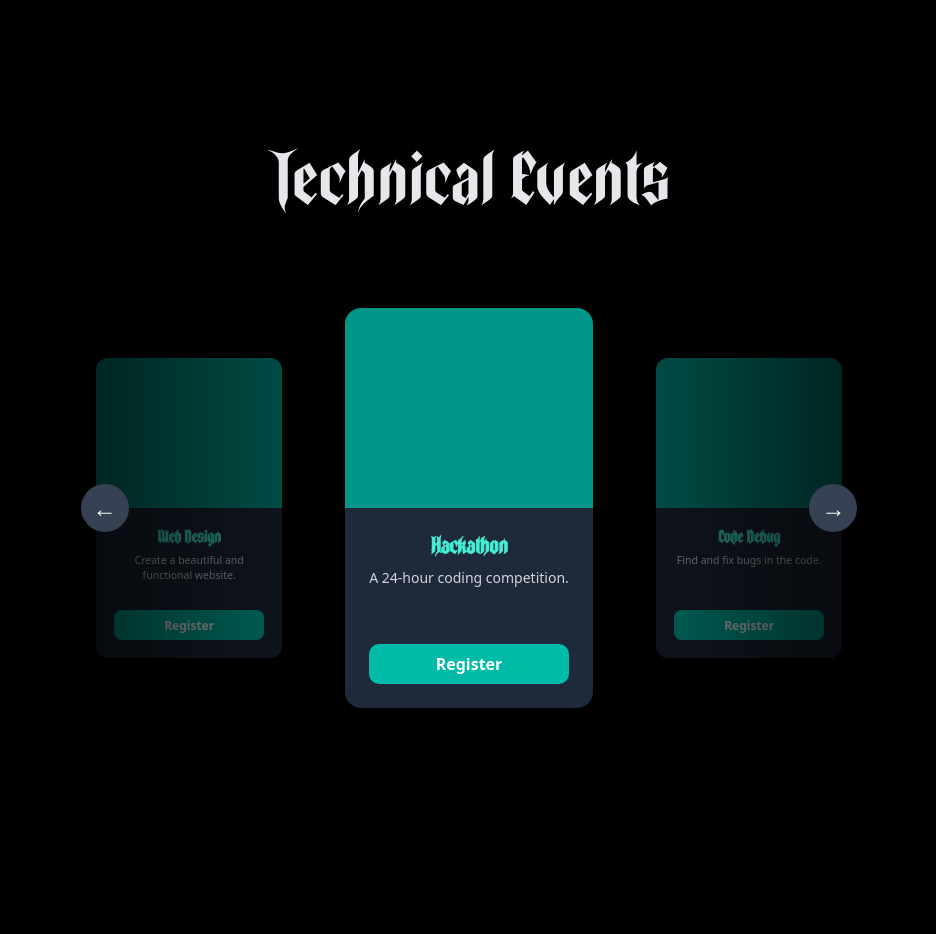
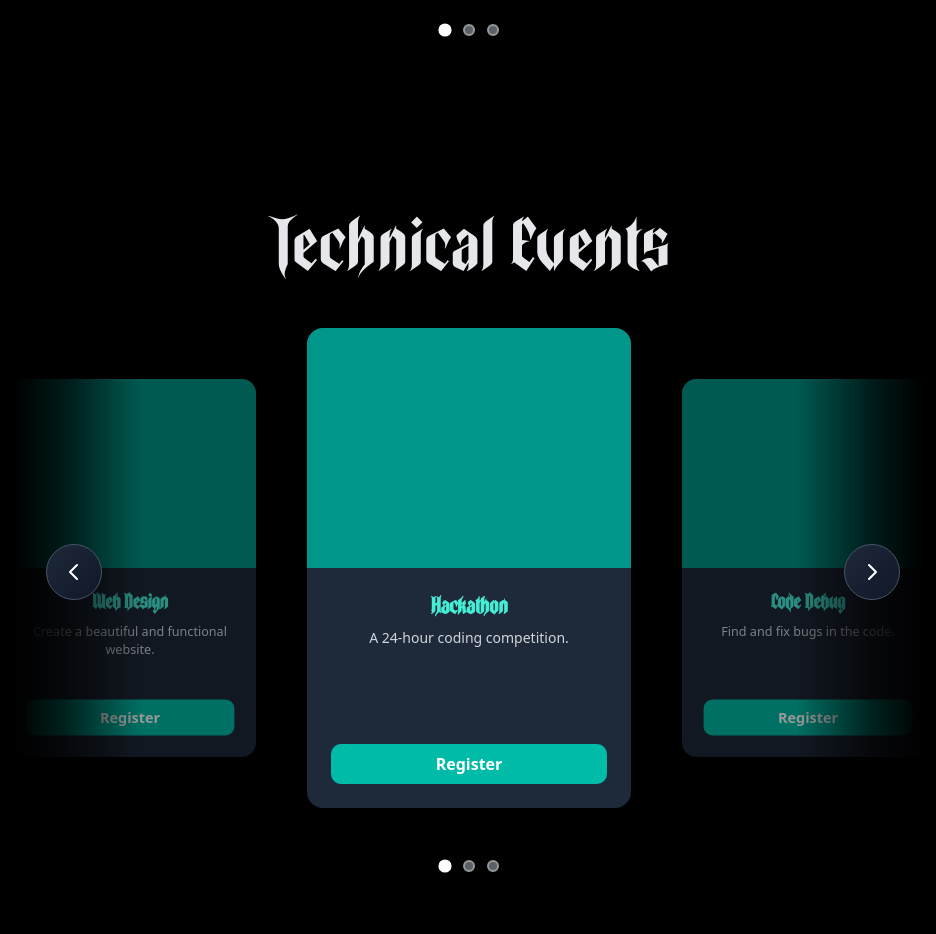
Before and after one commit to siddhantcvdi/Infotsav-25, a React (Vite) app: page /events in a window 1280 px wide. Shown: the part 1520-2454 px from the top of the page, without its empty margins (171-1107 px from the left). Built offline with nearby package versions, Linux system fonts and the light colour scheme.

Commit message:
events page update

```diff
--- a/src/Components/EventsPage/ArrowNavButton.tsx
+++ b/src/Components/EventsPage/ArrowNavButton.tsx
@@ -4,13 +4,43 @@ const ArrowNavButton: React.FC<{
   direction: "left" | "right";
   onClick: () => void;
 }> = ({ direction, onClick }) => (
-  <div
+  <button
     onClick={onClick}
-    className="w-12 h-12 bg-gray-700 hover:bg-teal-500 text-white text-2xl font-bold rounded-full flex items-center justify-center cursor-pointer transition-all duration-300 hover:scale-110"
+    className="group w-14 h-14 bg-gradient-to-br from-gray-800 to-gray-900 hover:from-teal-600 hover:to-teal-700 text-white rounded-full flex items-center justify-center cursor-pointer transition-all duration-300 hover:scale-110 hover:shadow-2xl hover:shadow-teal-500/25 border border-gray-600 hover:border-teal-400 focus:outline-none focus:ring-2 focus:ring-teal-500 focus:ring-offset-2 focus:ring-offset-gray-900"
     aria-label={direction === "left" ? "Previous" : "Next"}
   >
-    {direction === "left" ? "←" : "→"}
-  </div>
+    {direction === "left" ? (
+      <svg
+        className="w-6 h-6 transition-all duration-300"
+        fill="none"
+        stroke="currentColor"
+        viewBox="0 0 24 24"
+        xmlns="http://www.w3.org/2000/svg"
+      >
+        <path
+          strokeLinecap="round"
+          strokeLinejoin="round"
+          strokeWidth={2}
+          d="M15 19l-7-7 7-7"
+        />
+      </svg>
+    ) : (
+      <svg
+        className="w-6 h-6 transition-all duration-300"
+        fill="none"
+        stroke="currentColor"
+        viewBox="0 0 24 24"
+        xmlns="http://www.w3.org/2000/svg"
+      >
+        <path
+          strokeLinecap="round"
+          strokeLinejoin="round"
+          strokeWidth={2}
+          d="M9 5l7 7-7 7"
+        />
+      </svg>
+    )}
+  </button>
 );
 
 export default ArrowNavButton;
--- a/src/Components/EventsPage/Domain.tsx
+++ b/src/Components/EventsPage/Domain.tsx
@@ -1,4 +1,4 @@
-import React, { useState } from "react";
+import React, { useState, useEffect, useRef } from "react";
 import Card from "./Card";
 import ArrowNavButton from "./ArrowNavButton";
 
@@ -21,15 +21,65 @@ const Domain: React.FC<DomainProps> = ({
   setCurrentIndex,
 }) => {
   const [direction, setDirection] = useState<"left" | "right">("right");
+  const [hasInteracted, setHasInteracted] = useState(false);
+  const autoScrollIntervalRef = useRef<NodeJS.Timeout | null>(null);
+
+  // Auto-scroll function
+  const autoScroll = () => {
+    setDirection("right");
+    setHasInteracted(true);
+    setCurrentIndex((currentIndex + 1) % cards.length);
+  };
+
+  // Start auto-scroll timer
+  const startAutoScroll = () => {
+    if (autoScrollIntervalRef.current) {
+      clearInterval(autoScrollIntervalRef.current);
+    }
+    autoScrollIntervalRef.current = setInterval(autoScroll, 10000); // 10 seconds
+  };
+
+  // Stop auto-scroll timer
+  const stopAutoScroll = () => {
+    if (autoScrollIntervalRef.current) {
+      clearInterval(autoScrollIntervalRef.current);
+      autoScrollIntervalRef.current = null;
+    }
+  };
+
+  // Reset auto-scroll timer (called on manual navigation)
+  const resetAutoScroll = () => {
+    stopAutoScroll();
+    startAutoScroll();
+  };
+
+  // Initialize auto-scroll on mount
+  useEffect(() => {
+    startAutoScroll();
+
+    // Cleanup on unmount
+    return () => {
+      stopAutoScroll();
+    };
+  }, []);
+
+  // Restart auto-scroll when currentIndex changes
+  useEffect(() => {
+    startAutoScroll();
+  }, [currentIndex]);
 
   const goToPrevious = () => {
-    setDirection("left");
+    setDirection("right");
+    setHasInteracted(true);
     setCurrentIndex(currentIndex === 0 ? cards.length - 1 : currentIndex - 1);
+    resetAutoScroll(); // Reset timer on manual navigation
   };
 
   const goToNext = () => {
-    setDirection("right");
+    setDirection("left");
+    setHasInteracted(true);
     setCurrentIndex(currentIndex === cards.length - 1 ? 0 : currentIndex + 1);
+    resetAutoScroll(); // Reset timer on manual navigation
   };
 
   const leftIndex = (currentIndex - 1 + cards.length) % cards.length;
@@ -45,23 +95,32 @@ const Domain: React.FC<DomainProps> = ({
   };
 
   return (
-    <div className="w-full flex flex-col justify-center items-center space-y-8">
-      <h2 className="text-[5vw] text-center text-gray-200 font-cattedrale tracking-wide">
+    <div className="w-full flex flex-col justify-center items-center">
+      <h2 className="text-[5vw] text-center text-gray-200 font-cattedrale tracking-wide mb-0">
         {domainName}
       </h2>
+      <div style={{ marginTop: '-1.5rem' }} />
 
       {/* Carousel container */}
-      <div className="relative h-[500px] w-[80%] max-w-[1200px] flex justify-center items-center overflow-hidden">
-        {/* Left nav button */}
-        <div className="absolute left-4 z-10">
-          <ArrowNavButton direction="left" onClick={goToPrevious} />
+      <div className="relative h-[400px] sm:h-[520px] md:h-[600px] w-[98vw] sm:w-[90%] max-w-[1400px] flex items-center justify-center overflow-x-hidden">
+        {/* Fade overlays - hidden on mobile, narrower on sm */}
+        <div className="hidden sm:block pointer-events-none absolute left-0 top-0 h-full w-6 sm:w-16 md:w-32 z-20" style={{background: 'linear-gradient(to right, rgba(0,0,0,1) 0%, rgba(0,0,0,0.7) 40%, rgba(0,0,0,0) 100%)'}} />
+        <div className="hidden sm:block pointer-events-none absolute right-0 top-0 h-full w-6 sm:w-16 md:w-32 z-20" style={{background: 'linear-gradient(to left, rgba(0,0,0,1) 0%, rgba(0,0,0,0.7) 40%, rgba(0,0,0,0) 100%)'}} />
+
+        {/* Left nav button - always at side, smaller on mobile */}
+        <div className="absolute left-1 sm:left-8 top-1/2 -translate-y-1/2 z-30">
+          <div className="w-10 h-10 sm:w-12 sm:h-12">
+            <ArrowNavButton direction="left" onClick={goToPrevious} />
+          </div>
         </div>
 
         {/* Cards wrapper */}
-        <div className="flex items-center justify-center gap-8 h-full w-full">
-          {/* Left card */}
-          <div className="relative h-[400px] w-[300px] transform scale-75 opacity-50 transition-all duration-500 ease-out">
-            <div className="absolute inset-0 bg-gradient-to-l from-transparent to-black opacity-50"></div>
+        <div className="flex items-center justify-center h-full w-full relative">
+          {/* Left card - hide on mobile */}
+          <div
+            className="hidden sm:block absolute left-0 top-1/2 -translate-y-1/2 z-10 h-[220px] sm:h-[320px] md:h-[420px] w-[120px] sm:w-[200px] md:w-[280px] scale-90 opacity-60 transition-all duration-500 ease-out"
+            style={{ left: '-24px' }}
+          >
             <Card
               id={getCardId(leftIndex)}
               title={cards[leftIndex].title}
@@ -70,12 +129,10 @@ const Domain: React.FC<DomainProps> = ({
             />
           </div>
 
-          {/* Center card */}
+          {/* Center card - responsive size, narrower on mobile */}
           <div
             key={currentIndex}
-            className={`h-[400px] w-[300px] transform transition-all duration-500 ease-out ${
-              direction === "right" ? "translate-x-0" : "-translate-x-0"
-            }`}
+            className={`relative z-20 h-[320px] sm:h-[380px] md:h-[480px] w-[70vw] max-w-[95vw] sm:w-[260px] md:w-[340px] mx-auto transition-all duration-500 ease-out px-2 ${hasInteracted ? (direction === "right" ? "animate-slide-in-right" : "animate-slide-in-left") : ""}`}
           >
             <Card
               id={getCardId(currentIndex)}
@@ -85,9 +142,11 @@ const Domain: React.FC<DomainProps> = ({
             />
           </div>
 
-          {/* Right card */}
-          <div className="relative h-[400px] w-[300px] transform scale-75 opacity-50 transition-all duration-500 ease-out">
-            <div className="absolute inset-0 bg-gradient-to-r from-transparent to-black opacity-50"></div>
+          {/* Right card - hide on mobile */}
+          <div
+            className="hidden sm:block absolute right-0 top-1/2 -translate-y-1/2 z-10 h-[220px] sm:h-[320px] md:h-[420px] w-[120px] sm:w-[200px] md:w-[280px] scale-90 opacity-60 transition-all duration-500 ease-out"
+            style={{ right: '-24px' }}
+          >
             <Card
               id={getCardId(rightIndex)}
               title={cards[rightIndex].title}
@@ -97,10 +156,32 @@ const Domain: React.FC<DomainProps> = ({
           </div>
         </div>
 
-        {/* Right nav button */}
-        <div className="absolute right-4 z-10">
-          <ArrowNavButton direction="right" onClick={goToNext} />
+        {/* Right nav button - always at side, smaller on mobile */}
+        <div className="absolute right-5 sm:right-8 top-1/2 -translate-y-1/2 z-30">
+          <div className="w-10 h-10 sm:w-12 sm:h-12">
+            <ArrowNavButton direction="right" onClick={goToNext} />
+          </div>
         </div>
+      </div>
+      {/* Navigation Dots */}
+      <div className="flex justify-center items-center -mt-2 space-x-3">
+        {cards.map((_, idx) => (
+          <button
+            key={idx}
+            className={`w-3 h-3 rounded-full focus:outline-none transition-all duration-300 border-2 border-white ${
+              (currentIndex === idx)
+                ? "bg-white scale-110 shadow"
+                : "bg-gray-400 opacity-60"
+            }`}
+            onClick={() => {
+              setDirection(idx < currentIndex ? "right" : "left");
+              setHasInteracted(true);
+              setCurrentIndex(idx);
+              resetAutoScroll();
+            }}
+            aria-label={`Go to card ${idx + 1}`}
+          />
+        ))}
       </div>
     </div>
   );
--- a/src/Components/EventsPage/FeaturedEvents.tsx
+++ b/src/Components/EventsPage/FeaturedEvents.tsx
@@ -138,6 +138,24 @@ const FeaturedEvents: React.FC<FeaturedEventsProps> = ({ setDomainIndex }) => {
           ))}
         </div>
       </div>
+      {/* Navigation Dots */}
+      <div className="flex justify-center items-center mt-4 space-x-3">
+        {slides.map((_, idx) => (
+          <button
+            key={idx}
+            className={`w-3 h-3 rounded-full focus:outline-none transition-all duration-300 border-2 border-white ${
+              (currentIndex === idx || (currentIndex === slides.length && idx === 0))
+                ? "bg-white scale-110 shadow"
+                : "bg-gray-400 opacity-60"
+            }`}
+            onClick={() => {
+              setIsTransitioning(true);
+              setCurrentIndex(idx);
+            }}
+            aria-label={`Go to slide ${idx + 1}`}
+          />
+        ))}
+      </div>
     </div>
   );
 };
--- a/src/Pages/EventsPage.tsx
+++ b/src/Pages/EventsPage.tsx
@@ -1,6 +1,6 @@
 import Domain from "@/Components/EventsPage/Domain";
 import FeaturedEvents from "@/Components/EventsPage/FeaturedEvents";
-import Main from "@/Components/EventsPage/Main";
+import Hero from "@/Components/EventsPage/Hero-Events";
 import Footer from "@/Components/Other/Footer";
 
 import React, { useState } from "react";
@@ -52,7 +52,7 @@ const EventsPage = () => {
 
   return (
     <div>
-      <Main />
+      <Hero />
       <div className="h-auto w-full py-10 md:py-30 px-[8vw] space-y-15 md:space-y-40">
         <FeaturedEvents setDomainIndex={setDomainIndex} />
 
--- a/src/index.css
+++ b/src/index.css
@@ -268,3 +268,34 @@ body {
         @apply bg-background text-foreground;
     }
 }
+
+/* Carousel directional slide animations */
+@keyframes slide-in-left {
+    from {
+        opacity: 0;
+        transform: translateX(24px) scale(0.98);
+    }
+    to {
+        opacity: 1;
+        transform: translateX(0) scale(1);
+    }
+}
+
+@keyframes slide-in-right {
+    from {
+        opacity: 0;
+        transform: translateX(-24px) scale(0.98);
+    }
+    to {
+        opacity: 1;
+        transform: translateX(0) scale(1);
+    }
+}
+
+.animate-slide-in-left {
+    animation: slide-in-left 360ms ease-out both;
+}
+
+.animate-slide-in-right {
+    animation: slide-in-right 360ms ease-out both;
+}
```
Also changed, not shown: src/Components/EventsPage/Card.tsx (+4 -4 lines), src/Components/EventsPage/Hero-Events.tsx (renamed from src/Components/EventsPage/Main.tsx, +8 -8 lines).
